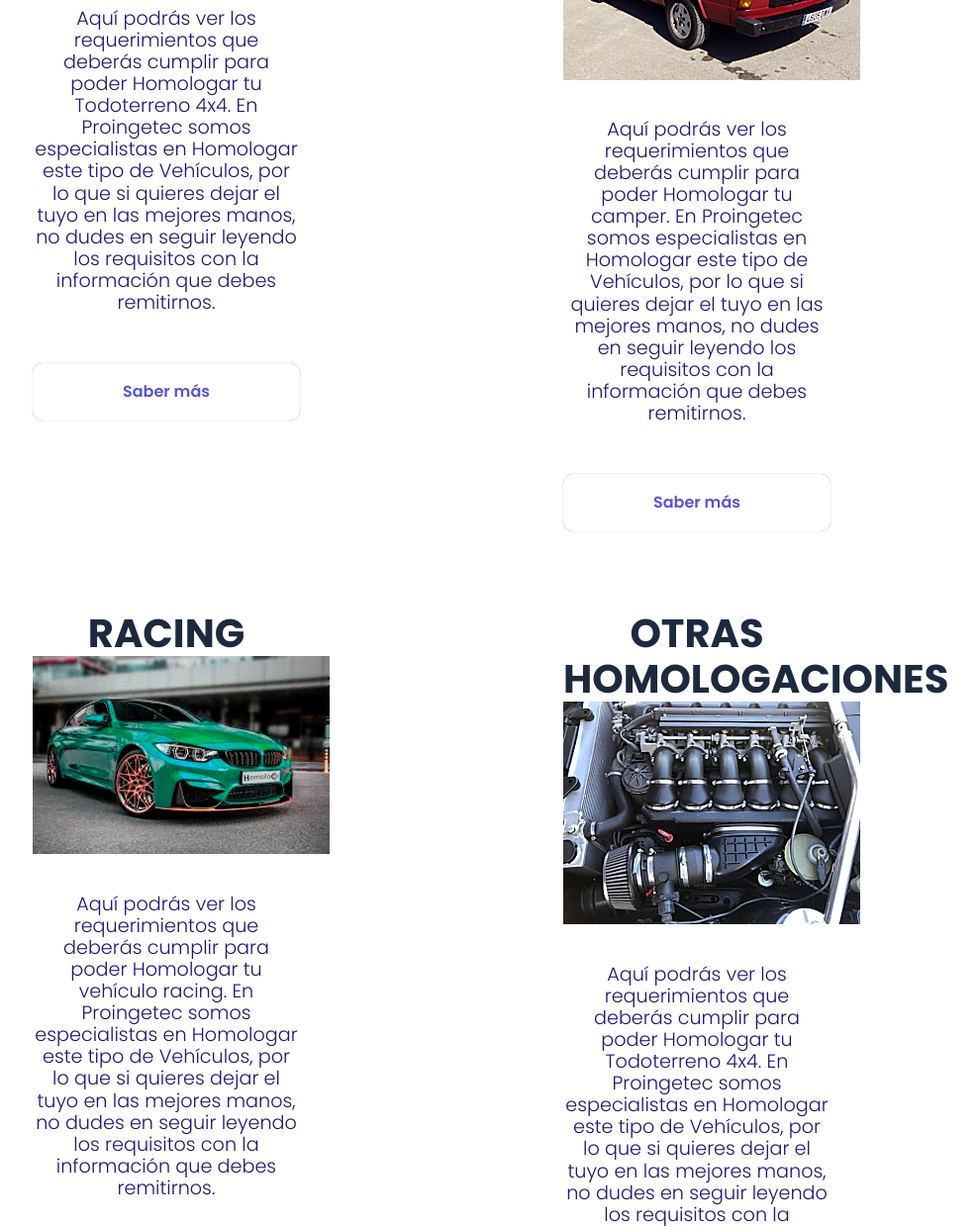
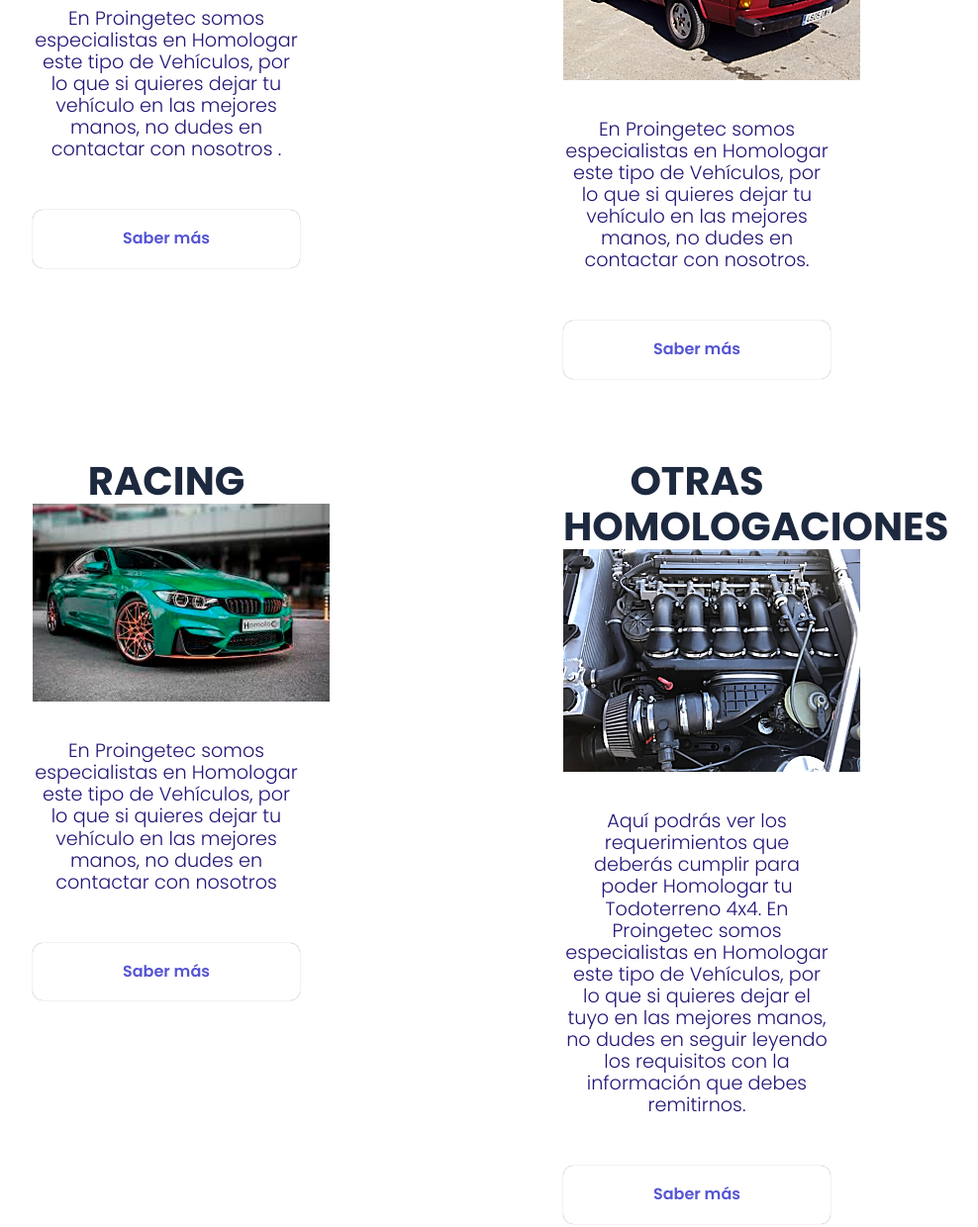
Before and after one commit to angelillo-alejo/proingetec, a plain HTML site: page index.html in a window 1280 px wide. Shown: the part 2220-3460 px from the top of the page at 99% size, without its empty margins (151-1139 px from the left). Drawn offline with Linux system fonts and the light colour scheme.

Commit message:
autocomplete

```diff
--- a/index.html
+++ b/index.html
@@ -103,9 +103,9 @@
                 <h2 class="titulo-form">Contáctanos para empezar a homologar</h2>
                 <h3 class="subtitulo-form"></h3>
                 <div class="form">
-                    <form action="mailto:angelilloalejo@gmail.com" autocomplete="on">
-                        <input type="text" name="name" id="name" placeholder="Nombre">
-                        <input type="email" name="mail" id="mail" required placeholder="Email">
+                    <form action="mailto:angelilloalejo@gmail.com" >
+                        <input type="text" name="name" id="name" placeholder="Nombre" autocomplete="on">
+                        <input type="email" name="mail" id="mail" required placeholder="Email" autocomplete="on">
                         <textarea name="message" id="message" cols="20" rows="10" placeholder="Ingrese su mensaje..."></textarea>
                         <input type="submit" value="Enviar" required>
                     </form>
@@ -121,10 +121,8 @@
                     <h3 class="price__price">4X4</h3>
                     <img class="todoterreno-picture" src="./images/todoterreno.jpg" alt="homologacion todoterreno">
                     <div class="price__items">
-                        <p class="price__features">Aquí podrás ver los requerimientos que deberás cumplir para poder
-                            Homologar tu Todoterreno 4x4. En Proingetec somos especialistas en Homologar este tipo de
-                            Vehículos, por lo que si quieres dejar el tuyo en las mejores manos, no dudes en seguir
-                            leyendo los requisitos con la información que debes remitirnos.</p>
+                        <p class="price__features">En Proingetec somos especialistas en Homologar este tipo de Vehículos,
+                            por lo que si quieres dejar tu vehículo en las mejores manos, no dudes en contactar con nosotros .</p>
                     </div>
                     <a href="#" class="price__cta">Saber más</a>
                 </div>
@@ -132,10 +130,8 @@
                     <h3 class="price__price">CAMPER</h3>
                     <img class="todoterreno-picture" src="./images/22 (1).jpg" alt="homologacion todoterreno">
                     <div class="price__items">
-                        <p class="price__features">Aquí podrás ver los requerimientos que deberás cumplir para poder
-                            Homologar tu camper. En Proingetec somos especialistas en Homologar este tipo de
-                            Vehículos, por lo que si quieres dejar el tuyo en las mejores manos, no dudes en seguir
-                            leyendo los requisitos con la información que debes remitirnos.</p>
+                        <p class="price__features">En Proingetec somos especialistas en Homologar este tipo de Vehículos,
+                            por lo que si quieres dejar tu vehículo en las mejores manos, no dudes en contactar con nosotros.</p>
                     </div>
                     <a href="#" class="price__cta">Saber más</a>
                 </div>
@@ -143,10 +139,8 @@
                     <h3 class="price__price">RACING</h3>
                     <img class="todoterreno-picture" src="./images/images (1).jpg" alt="homologacion todoterreno">
                     <div class="price__items">
-                        <p class="price__features">Aquí podrás ver los requerimientos que deberás cumplir para poder
-                            Homologar tu vehículo racing. En Proingetec somos especialistas en Homologar este tipo de
-                            Vehículos, por lo que si quieres dejar el tuyo en las mejores manos, no dudes en seguir
-                            leyendo los requisitos con la información que debes remitirnos.</p>
+                        <p class="price__features">En Proingetec somos especialistas en Homologar este tipo de Vehículos,
+                            por lo que si quieres dejar tu vehículo en las mejores manos, no dudes en contactar con nosotros</p>
                     </div>
                     <a href="#" class="price__cta">Saber más</a>
                 </div>
```
